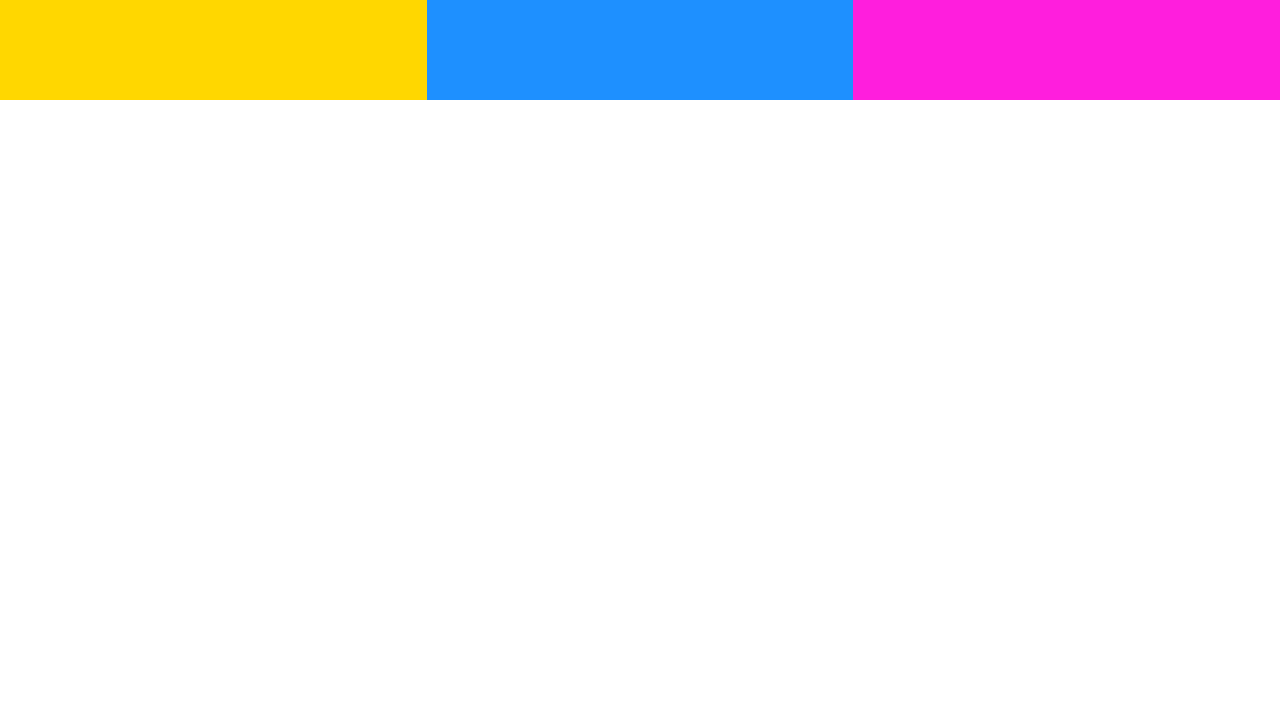
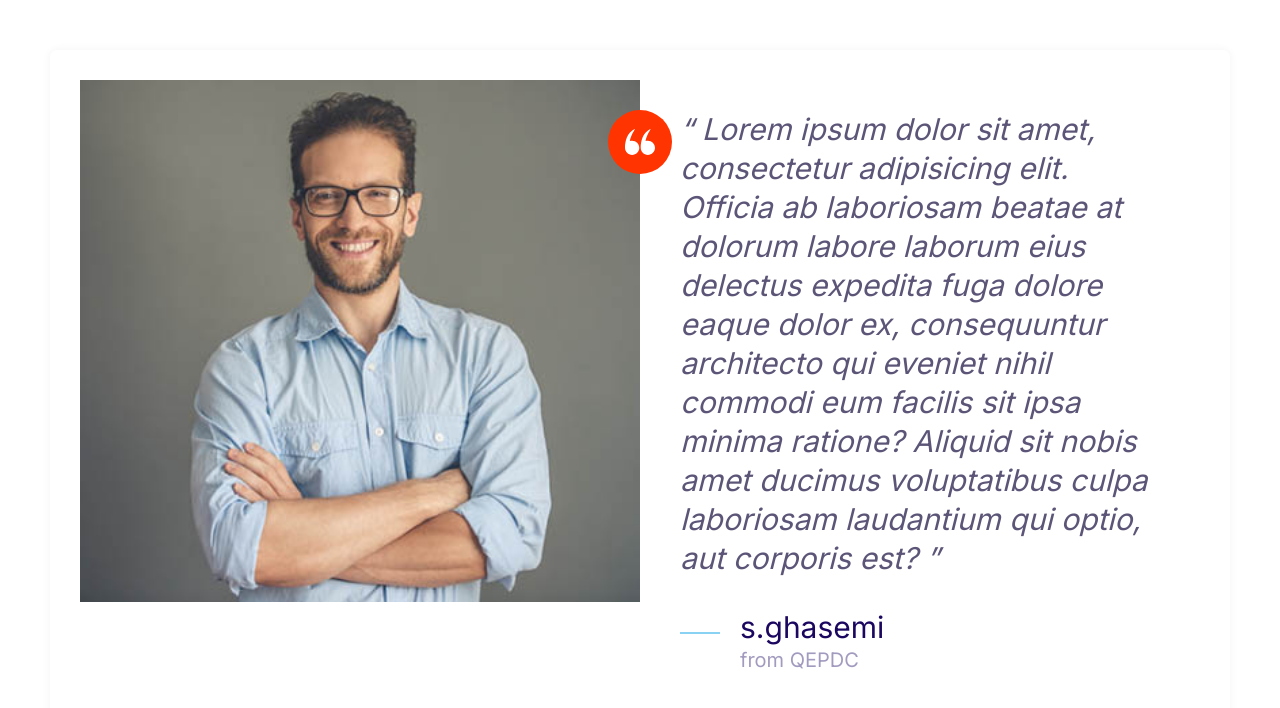
Before and after one commit to RazorBlade2020/sobhanify, a plain HTML site: page index.html in a window 1280 px wide. Drawn offline with Linux system fonts and the light colour scheme.

Commit message:
testimonial

```diff
--- a/css/styles.css
+++ b/css/styles.css
@@ -132,8 +132,16 @@ a{
     width: 40px;
     height: 40px;
 }
+.icon--small{
+    width: 30px;
+    height: 30px;
+
+}
 .icon--primary{
     fill: var(--color-primary);
+}
+.icon--white{
+    fill: #fff;
 }
 .icon-container{
     align-items: center;
@@ -143,6 +151,9 @@ a{
     height: 64px;
     justify-content: center;
     width: 64px;
+}
+.icon-container--accent{
+    background: var(--color-accent);
 }
 /*Button*/
 .btn{
@@ -330,6 +341,7 @@ font-style: normal;
 .grid{
     display: grid;
 }
+
 @media screen and (min-width: 768px){
     .grid--1x2{
         grid-template-columns: 1fr 1fr;
@@ -340,3 +352,27 @@ font-style: normal;
         grid-template-columns: 1fr 1fr 1fr;
     }
 }
+/*testimonil*/
+.testimonial{
+    padding: 3rem;
+}
+.testimonial__image{
+    position: relative;
+}
+.testimonial__image > .icon-container{
+    position: absolute;
+    top: 3rem;
+    right: -32px;
+}
+.testimonial__image >img{
+    width: 100%;
+}
+@media screen and(min-width:768px) {
+    .testimonial .quote,
+    .testimonial .quote__author{
+        font-size: 2.4rem;
+         }
+         .testimonial .quote{
+            margin-left: 6rem;
+         }
+ }
--- a/index.html
+++ b/index.html
@@ -15,11 +15,42 @@
     <link rel="stylesheet" href="/css/normalized.css" />
     <link rel="stylesheet" href="/css/styles.css" />
   </head>
-  <body>
-    <div class="grid grid--1x3">
-      <div style="background: gold; height: 100px"></div>
-      <div style="background: dodgerblue; height: 100px"></div>
-      <div style="background: rgb(255, 30, 221); height: 100px"></div>
+  <body style="padding: 5rem">
+    <div class="card testimonial">
+      <div class="grid grid--1x2">
+        <div class="testimonial__image">
+          <img src="/images/testimonial.jpg" alt="a happy man with smile" />
+          <span class="icon-container icon-container--accent">
+            <svg class="icon icon--white icon--small">
+              <use xlink:href="images/sprite.svg#quotes"></use>
+            </svg>
+          </span>
+        </div>
+
+        <blockquote class="quote">
+          <p class="quote__text">
+            Lorem ipsum dolor sit amet, consectetur adipisicing elit. Officia ab
+            laboriosam beatae at dolorum labore laborum eius delectus expedita
+            fuga dolore eaque dolor ex, consequuntur architecto qui eveniet
+            nihil commodi eum facilis sit ipsa minima ratione? Aliquid sit nobis
+            amet ducimus voluptatibus culpa laboriosam laudantium qui optio, aut
+            corporis est?
+          </p>
+          <footer>
+            <div class="media">
+              <div class="media__image">
+                <svg class="icon icon--primary quote__line">
+                  <use xlink:href="images/sprite.svg#line"></use>
+                </svg>
+              </div>
+              <div class="media__body">
+                <h3 class="media__title quote__author">s.ghasemi</h3>
+                <p class="quote__organization">from QEPDC</p>
+              </div>
+            </div>
+          </footer>
+        </blockquote>
+      </div>
     </div>
   </body>
 </html>
```
Also changed, not shown: components/testimonial.html (added, +35 -0 lines), images/testimonial.jpg (added).
